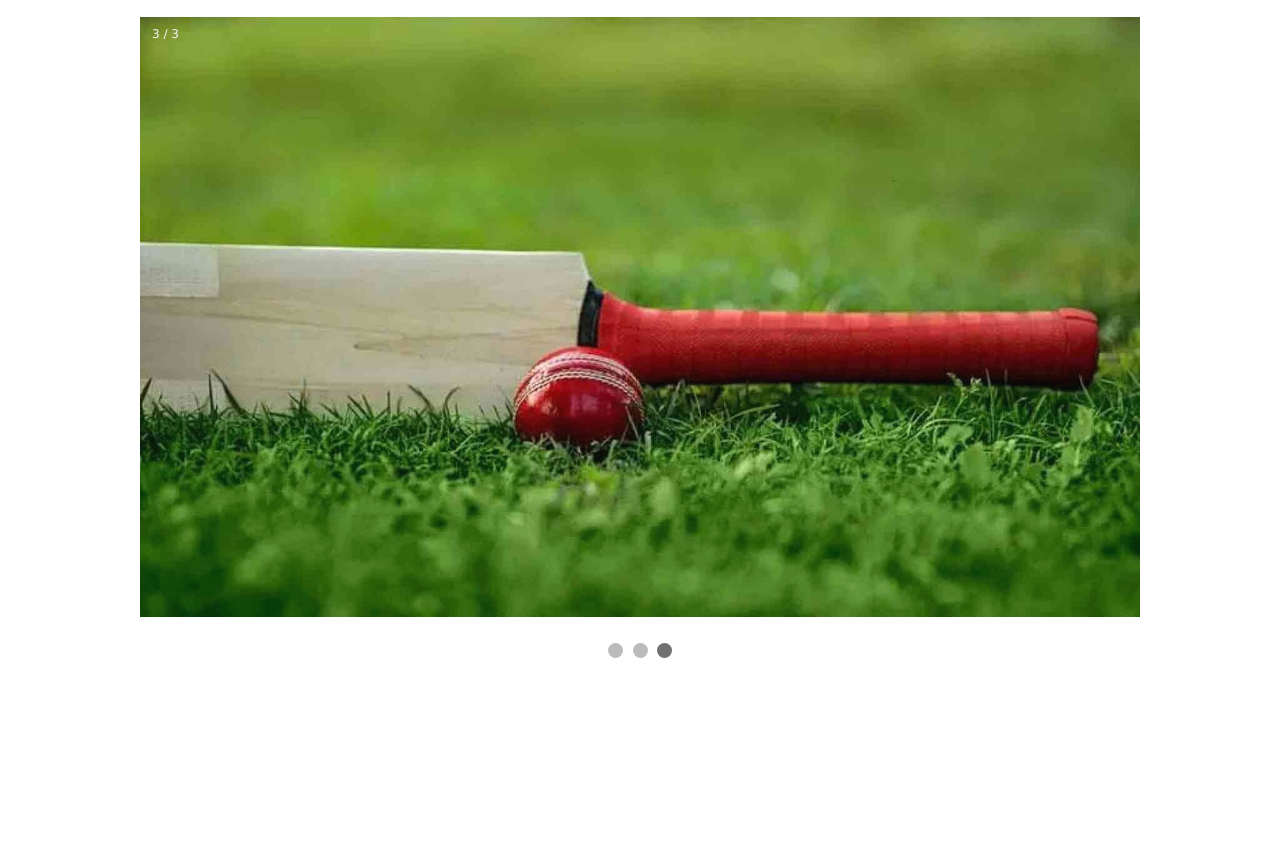
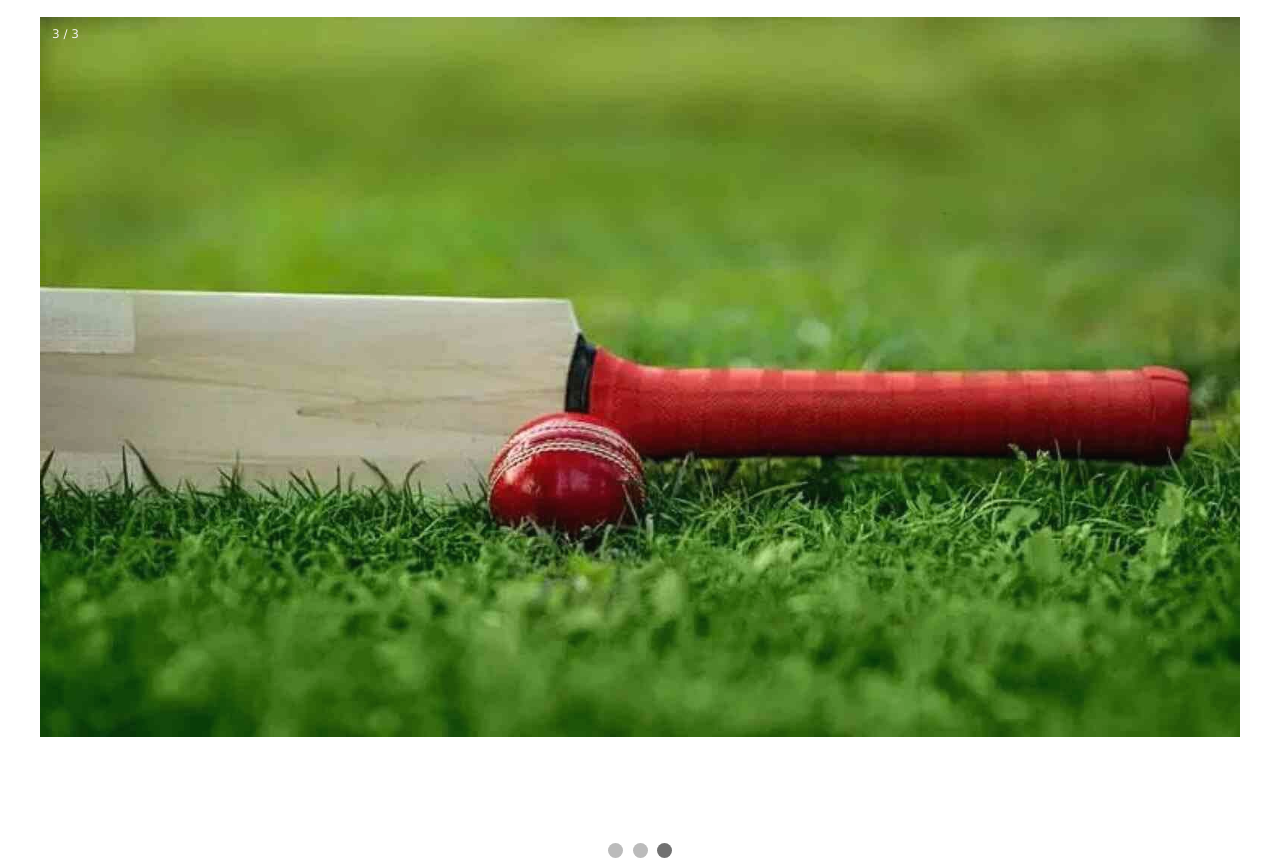
Before and after one commit to prashanbuccha01/sports, a plain HTML site: page index.html in a window 1280 px wide. Shown: the part 63-928 px from the top of the page. Before the commit the page ends 800 px from the top, so only its background shows below. Drawn offline with nearby package versions, Linux system fonts and the light colour scheme.

Commit message:
Update index.html

```diff
--- a/index.html
+++ b/index.html
@@ -12,9 +12,12 @@ img {vertical-align: middle;}
 
 /* Slideshow container */
 .slideshow-container {
-  max-width: 1000px;
+  height: 800px;
+
   position: relative;
   margin: auto;
+  width: 1200px;
+
 }
 
 
```
